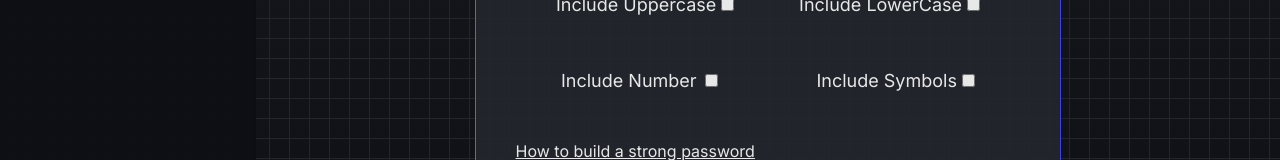
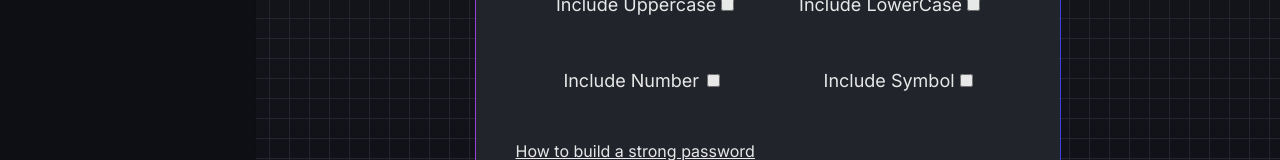
Before and after one commit to maureSs/pope-wall, a Next.js app: page /generator/prebuilt in a window 1280 px wide. Shown: the part 451-611 px from the top of the page. Built offline with nearby package versions, Linux system fonts and the light colour scheme.

Commit message:
pope commits v5.2

```diff
--- a/src/app/generator/prebuilt/page.tsx
+++ b/src/app/generator/prebuilt/page.tsx
@@ -61,7 +61,7 @@ const PrebuiltPassword = () => {
             setPasswordSecurity('Very Strong');
         } else if (containsUpperCase && containsLowerCase && containsNumber && containsSymbol && generatedPassword.length > 12) {
             setPasswordSecurity('Strong');
-        } else if (containsUpperCase && containsNumber && containsSymbol && generatedPassword.length > 10) {
+        } else if (containsNumber && containsUpperCase && generatedPassword.length > 10) {
             setPasswordSecurity('Medium');
         } else {
             setPasswordSecurity('Weak');
--- a/src/components/Form.tsx
+++ b/src/components/Form.tsx
@@ -52,7 +52,7 @@ const Form: React.FC<FormProps> = ({ values, handleChange, handleSubmit, generat
 
       <div className="flex flex-col justify-center items-center max-w-60 mx-auto p-4 md:mt-4 text-md md:max-w-none md:ml-0 md:flex-row md:justify-around md:text-lg" style={{ backgroundColor: '#23262d' }}>
         <div className="pr-1 md:pr-10">
-          <label htmlFor="includeNumber">Include Number</label>
+          <label htmlFor="includeNumber">Include Number </label>
           <input
             id="includeNumber"
             name="includeNumber"
--- a/src/components/PrebuiltForm.tsx
+++ b/src/components/PrebuiltForm.tsx
@@ -63,7 +63,7 @@ const PrebuiltForm: React.FC<PrebuiltFormProps> = ({ items, addText, generatePas
             />
           </div>
           <div>
-            <label htmlFor="includeSymbols">Include Symbols </label>
+            <label htmlFor="includeSymbols">Include Symbol </label>
             <input
               id="includeSymbols"
               name="includeSymbols"
```
